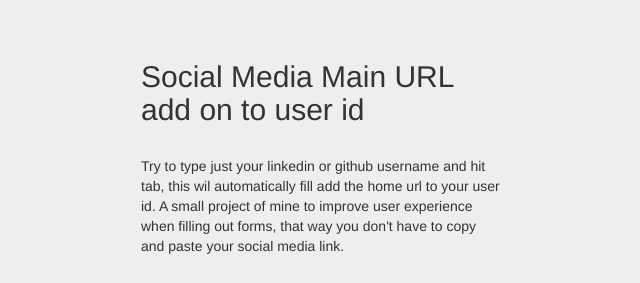
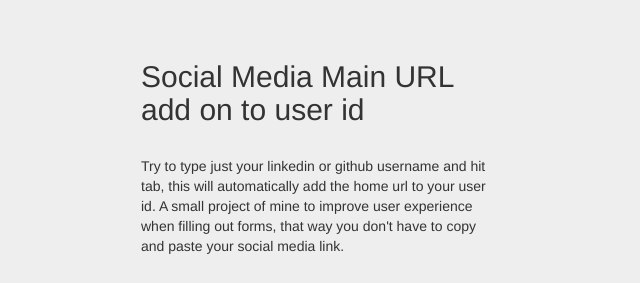
Before and after one commit to medev21/Social_Media_ID_Autofill, a plain HTML site: page index.html in a window 1280 px wide. Shown: the top 283 px of the page, 319-959 px from the left. Drawn offline with nearby package versions, Linux system fonts and the light colour scheme.

Commit message:
update README file, and fix spelling in index paragraph tag

```diff
--- a/index.html
+++ b/index.html
@@ -25,7 +25,7 @@
           <br>
           <p>
             Try to type just your linkedin or github username and hit tab, this
-            wil automatically fill add the home url to your user id.  A small
+            will automatically add the home url to your user id.  A small
             project of mine to improve user experience when filling out forms,
             that way you don't have to copy and paste your social media link.
           </p>
```
Also changed, not shown: 1 other file.
